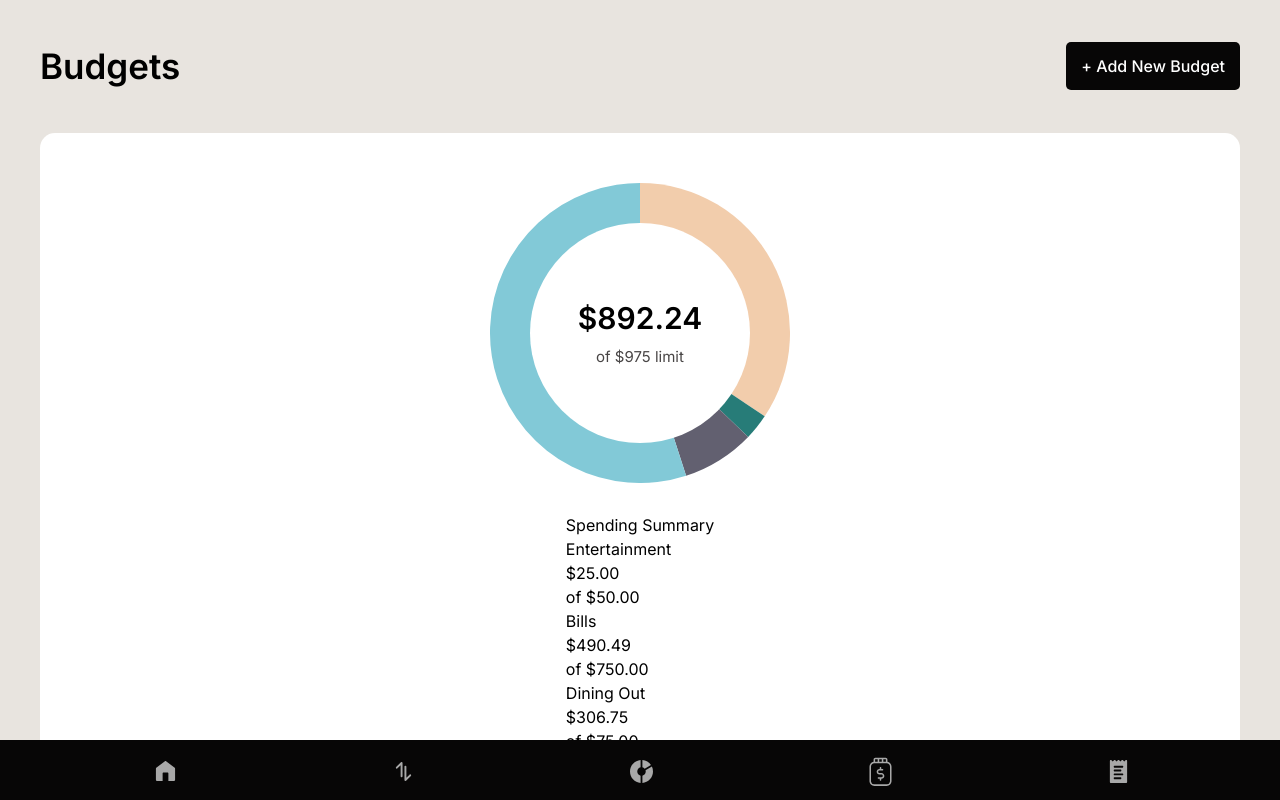
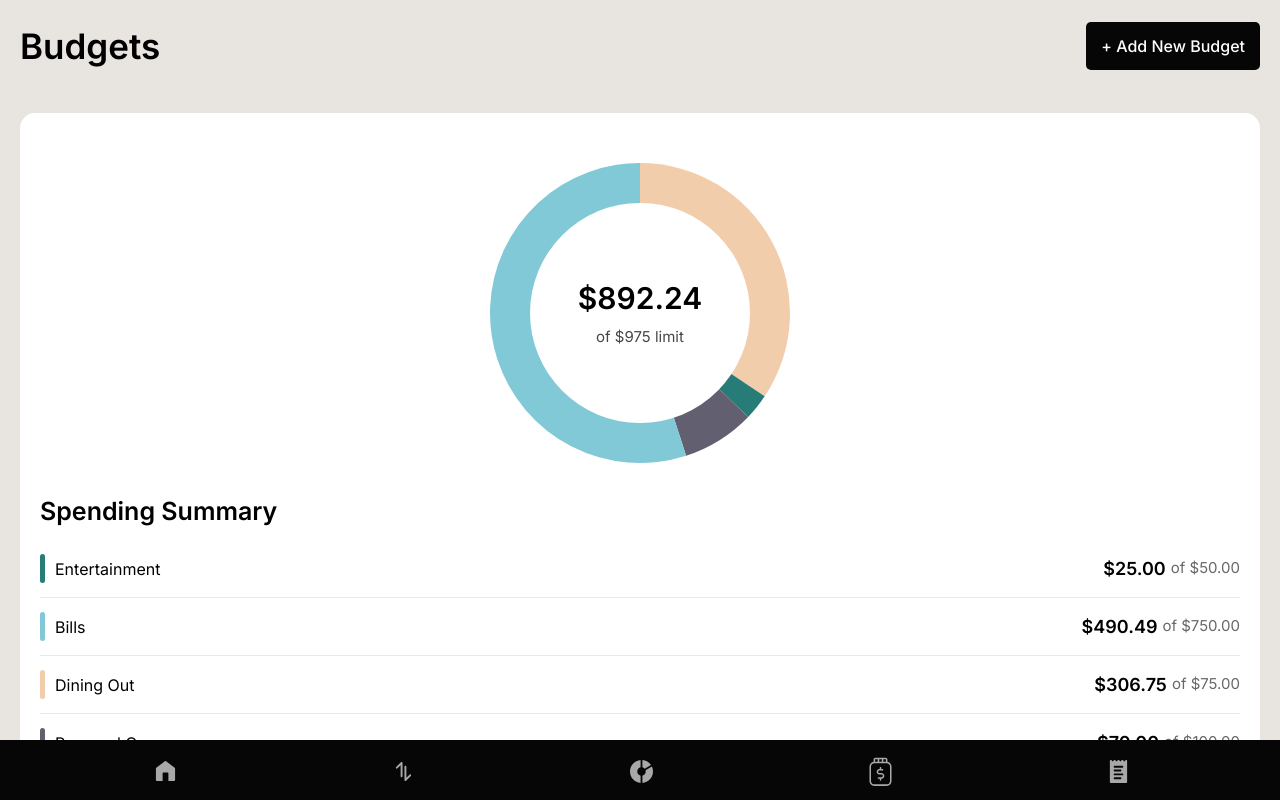
Before and after one commit to Alen-Gebles/vaulta-finance-app, a Next.js app: page /path/budgets in a window 1280 px wide. Shown: the top 800 px of the page. Built offline with nearby package versions, Linux system fonts and the light colour scheme.

Commit message:
finished budget pie section

```diff
--- a/app/path/budgets/budgets.css
+++ b/app/path/budgets/budgets.css
@@ -1,9 +1,8 @@
 .budgetSection{
   display: flex;
   flex-direction: column;
-  width: calc(100% - 40px);
+  width: calc(100% - 00px);
   height: 100%;
-  margin: 20px;
   padding: 20px;
   border-radius: 15px;
 }
@@ -92,10 +91,52 @@
   border-radius: 100vh;
   background-color: white;
 }
-
-
-
-
+.spendingSummarySection h1{
+  margin-bottom: 10px;
+  font-size: 25px;
+  font-weight: 600;
+}
+.spendingSummarySection{
+  width: 100%;
+}
+.summaryBox{
+  display: flex;
+  flex-direction: column;
+  width: 100%;
+  height: auto;
+}
+.summaryItem{
+  position: relative;
+  display: flex;
+  justify-content: space-between;
+  align-items: center;
+  width: 100%;
+  padding-block: 15px;
+  border-bottom: 1px solid #eae8e8;
+}
+.sumLine{
+  position: absolute;
+  height: 50%;
+  width: 5px;
+  border-radius: 100vh;
+  left: 0px;
+}
+.summaryCat{
+  margin-left: 25px;
+}
+.summaryAmountBox{
+  display: flex;
+  align-items: center;
+  gap: 5px;
+}
+.summaryAmountBox p:nth-child(1){
+  font-weight: 600;
+  font-size: 18px;
+}
+.summaryAmountBox p:nth-child(2){
+  font-size: 15px;
+  color: #696868;
+}
 /*//////////////////////////*/
 
 @media (max-width: 1324px){
@@ -108,4 +149,7 @@
   .categoryContainer{
     width: 100%;
   }
+  .summaryCat{
+    margin-left: 15px;
+  }
 }
--- a/app/path/budgets/page.jsx
+++ b/app/path/budgets/page.jsx
@@ -84,11 +84,12 @@ export default function Page() {
 
           <div className='spendingSummarySection'>
             <h1>Spending Summary</h1>
-            <div>
+            <div className='summaryBox'>
               {limitedBudgetsPerCategory.map(([category, {theme, maximum}, index]) => (
-                <div key={category}>
-                  <p>{category}</p>
-                  <div>
+                <div className='summaryItem' key={category}>
+                  <div className='sumLine' style={{backgroundColor: theme}}></div>
+                  <p className='summaryCat'>{category}</p>
+                  <div className='summaryAmountBox'>
                     <p>${spendingInSelectedCategories[category]?.toFixed(2)}</p>
                     <p>of ${maximum.toFixed(2)}</p>
                   </div>
```
